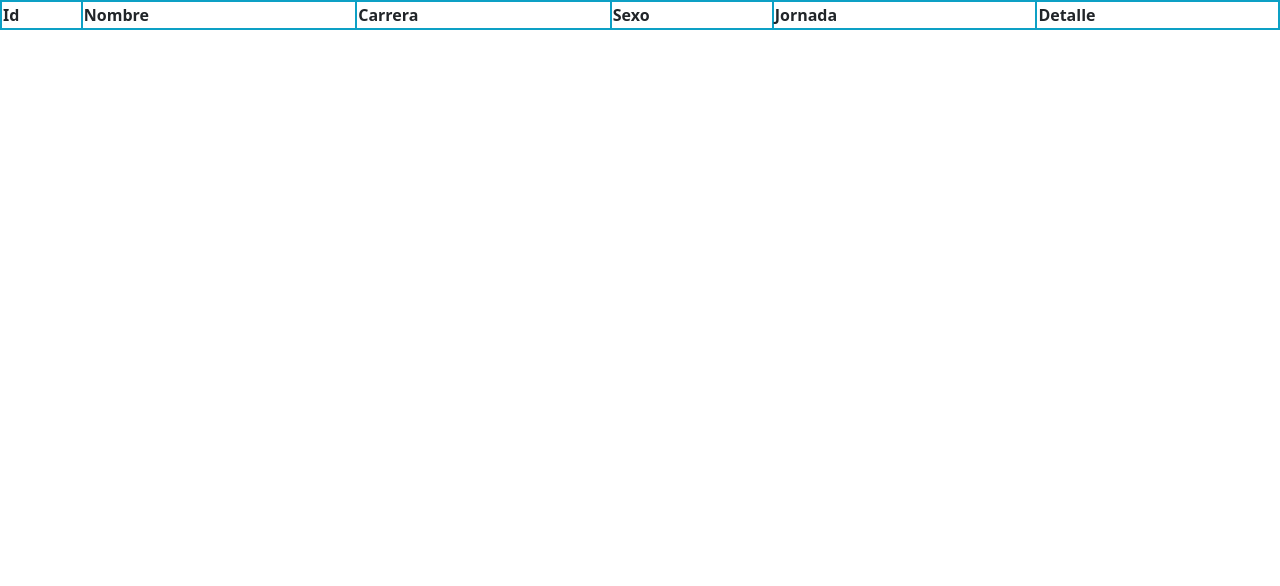
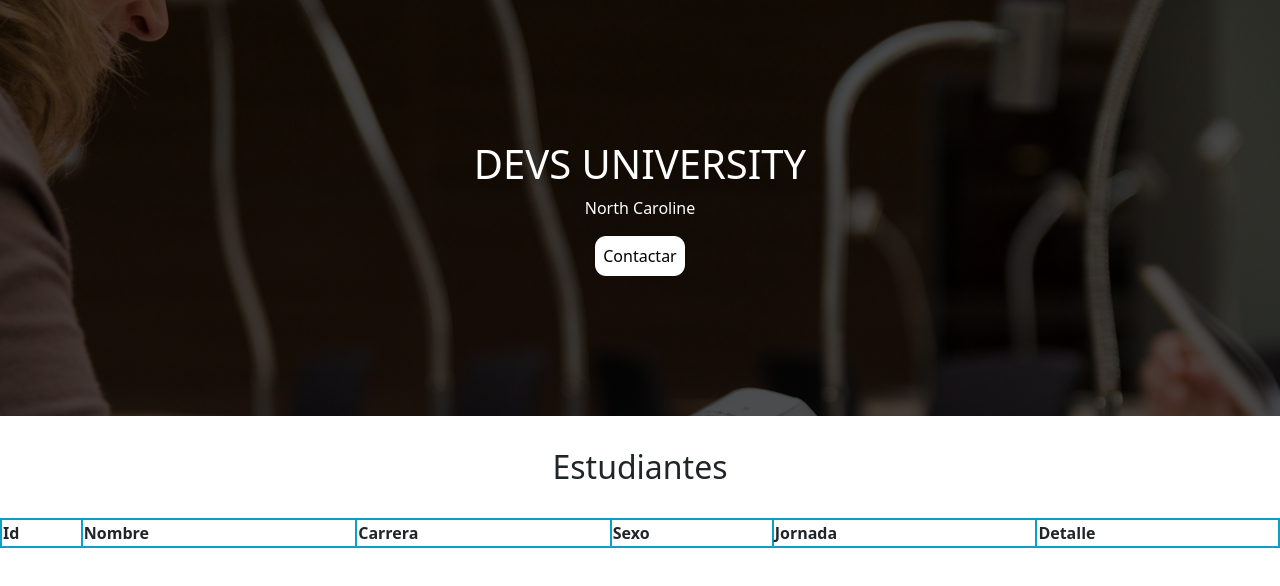
Before and after one commit to BonIcy/universidad-api, a plain HTML site: page index.html in a window 1280 px wide. Drawn offline with nearby package versions, Linux system fonts and the light colour scheme; no server answers.

Commit message:
feat: :lipstick: con estilos
se agregaron estilos, creditos a mi compañero frontend que me ayudo

```diff
--- a/index.html
+++ b/index.html
@@ -11,7 +11,15 @@
     <title>Document</title>
 </head>
 <body>
+    <header>
+        <div class="headerM">
+            <h1>DEVS UNIVERSITY</h1>
+            <p>North Caroline</p>
+            <a href="#">Contactar</a>
+        </div>
+    </header>
     <div class="cont">
+        <h2>Estudiantes</h2>
         <table class="default"  style="width:100%;border:  2px solid rgb(13, 160, 197);">
             <thead>
                 <th scope="row" style="border:  2px solid rgb(13, 160, 197);">Id</th>
@@ -35,7 +43,7 @@
               <h1 class="modal-title fs-5" id="exampleModalLabel"></h1>
               <button type="button" class="btn-close" data-bs-dismiss="modal" aria-label="Close"></button>
             </div>
-            <div class="modal-body"style="display: grid; grid-template-columns: 65% 35%;">
+            <div class="modal-body">
 
             </div>
             <div class="modal-footer">
--- a/index.js
+++ b/index.js
@@ -1,6 +1,4 @@
 document.addEventListener("DOMContentLoaded", getTable);
-/* document.addEventListener("DOMContentLoaded", getModal); */
-let id_user="";
 function getTable(){
     let url = `https://vermenmasterchief.tk/estudiantes.php`
     fetch(url)
@@ -8,20 +6,10 @@ function getTable(){
         return result.json()
     })
     .then(data=>{
-       /*  console.log(data.datos); */
-        showTable(data.datos)
+     showTable(data.datos)
     })
 }
-/* function getModal(){
-    let url2=`https://vermenmasterchief.tk/detalleEstudiante.php?api_key=Metallica&id_usuario=${id_usuario}`
-    fetch(url2)
-    .then(result=>{
-        return result.json()
-    })
-    .then(data=>{
-        console.log(data.datos);
-    })
-} */
+
 function showTable(items){
     let cont = document.querySelector("#cont-table");
     let plantilla = ""
@@ -64,12 +52,19 @@ function showTable(items){
 
             function showModal(datos){
                 let {foto, promedio, sisben} = datos
+                let color= ""
+                if(promedio >= 3){
+                    color = "green"
+                }
+                else{
+                    color = "red"
+                }
                 htmlModal+=`
                  <div><img src="${foto}"></div>
                  <div>
                  <p>Nombre: ${name}</p>
                  <p>Cedula: ${cc} </p>
-                 <p>Promedio: ${promedio}</p>
+                 <p style="color:${color}; text-decoration: underline">Promedio: ${promedio}</p>
                  <p>Puntaje sisben: ${sisben}</p></div>
           `
           htmlTitle += `${name}`
--- a/style.css
+++ b/style.css
@@ -0,0 +1,48 @@
+header{
+    background-image: url(to-read-the-book-g87872dc5d_1920.jpg);
+    height: 26rem;
+    position: relative;
+    background-repeat: no-repeat;
+    background-size: cover;
+}
+
+.headerM{
+    background-color: rgb(0 0 0/68%);
+    width: 100%;
+    height: 100%;
+    position: absolute;
+    display: flex;
+    flex-direction: column;
+    align-items: center;
+    justify-content: center;
+    color: white;
+}
+
+.headerM a{
+    text-decoration: none;
+    padding: .5rem;
+    background-color: white;
+    color: black;
+    border-radius: .7rem;
+}
+
+h2{
+    display: flex;
+    justify-content: center;
+    align-items: center;
+    padding-top: 2rem;
+}
+
+.default{
+    margin-top: 2rem;
+}
+
+.modal-body{
+    display: flex;
+    flex-direction: row;
+    margin: auto;
+    padding: 1rem;
+    justify-content: center;
+    align-items: center;
+    text-align: center;
+}
```
Also changed, not shown: to-read-the-book-g87872dc5d_1920.jpg (added).
